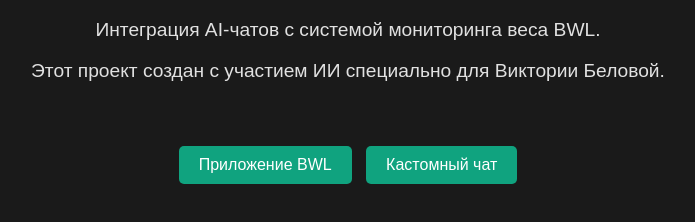
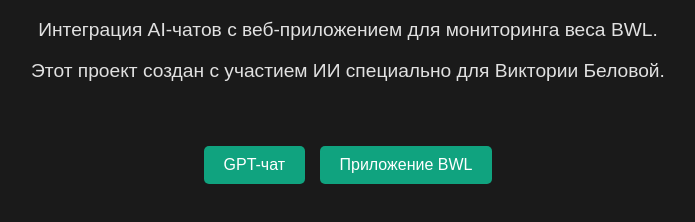
Before and after one commit to flancer64/gpt-vi-bwl, a website: page web/index.html in a window 1280 px wide. Shown: the part 336-558 px from the top of the page, without its empty margins (292-987 px from the left). Drawn offline with Linux system fonts and the light colour scheme.

```diff
--- a/web/index.html
+++ b/web/index.html
@@ -55,12 +55,12 @@
 <body>
 <header>
     <h1>Добро пожаловать в GPT-Vi-BWL</h1>
-    <p>Интеграция AI-чатов с системой мониторинга веса BWL.</p>
+    <p>Интеграция AI-чатов с веб-приложением для мониторинга веса BWL.</p>
     <p>Этот проект создан с участием ИИ специально для Виктории Беловой.</p>
 </header>
 <div class="links">
+    <a href="https://chatgpt.com/g/g-676c272f6334819191bc37a35960f27d-weight-assistant" target="_blank">GPT-чат</a>
     <a href="https://bwl.wiredgeese.com/pub/#/" target="_blank">Приложение BWL</a>
-    <a href="/custom-chat" target="_blank">Кастомный чат</a>
 </div>
 </body>
 </html>
```
